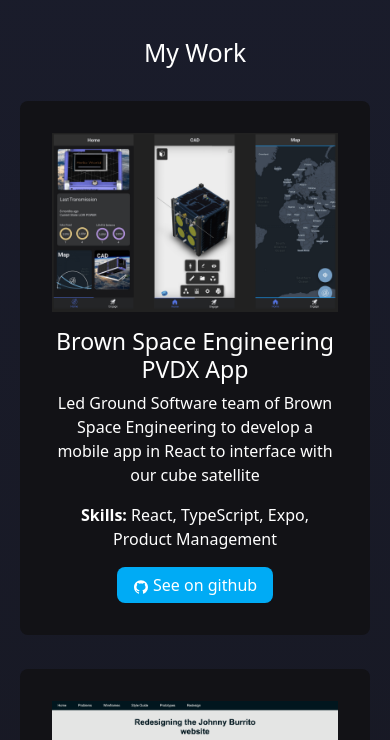
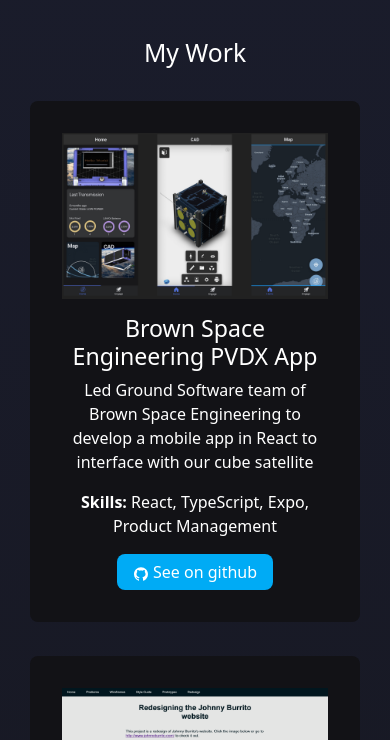
Before and after one commit to sophiatu2/sophiatu2.github.io, a React (Create React App) app: page /projects in a window 390 px wide. Shown: the part 1078-1818 px from the top of the page. Built offline with nearby package versions, Linux system fonts and the light colour scheme.

Commit message:
Edited margins on Project page

```diff
--- a/src/App.css
+++ b/src/App.css
@@ -16,12 +16,12 @@
 
 h2 {
   color: var(--text);
-  font-size: 1.5em;
+  font-size: 2 rem;
 }
 
 h3 {
   color: var(--text);
-  font-size: 1em;
+  font-size: 1.5 rem;
 }
 
 p {
@@ -317,7 +317,7 @@
   border-radius: 8px;
   transition: all 0.5s ease-in-out;
   overflow: hidden;
-  margin: 4vh 4vw;
+  margin: 4vh auto;
   padding: 2rem;
 }
 
@@ -374,7 +374,7 @@
 
 .display {
   text-align: center;
-  margin: 2rem;
+  margin: 2rem auto;
   color: var(--text);
 }
 
@@ -383,7 +383,8 @@
     flex-direction: column;
     align-items: flex-start;
     text-align: center;
-    margin: 4vh 2vw;
+    margin: 4vh auto;
+    max-width: 90%;
   }
   .project-card img {
     width: 100%;
```
